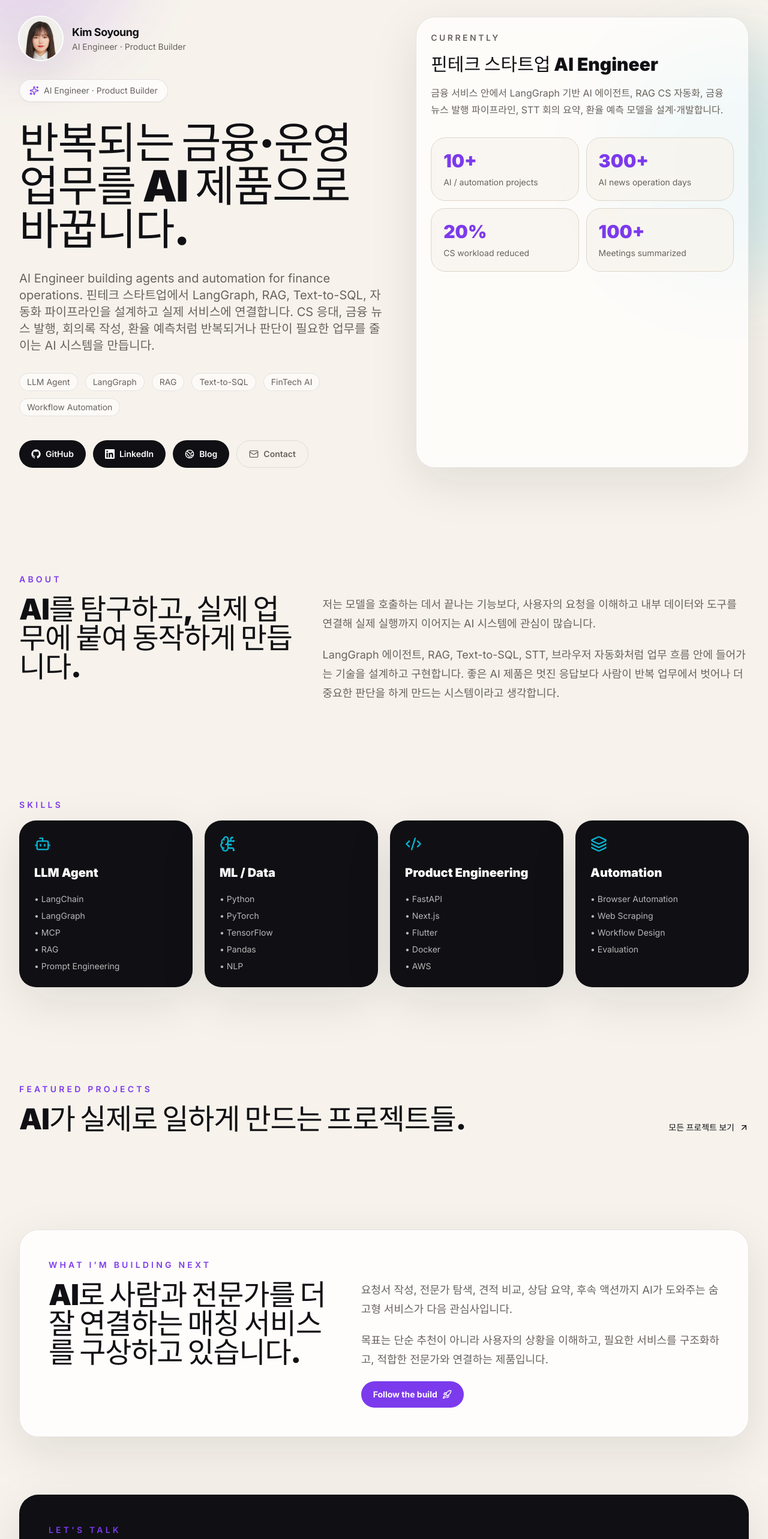
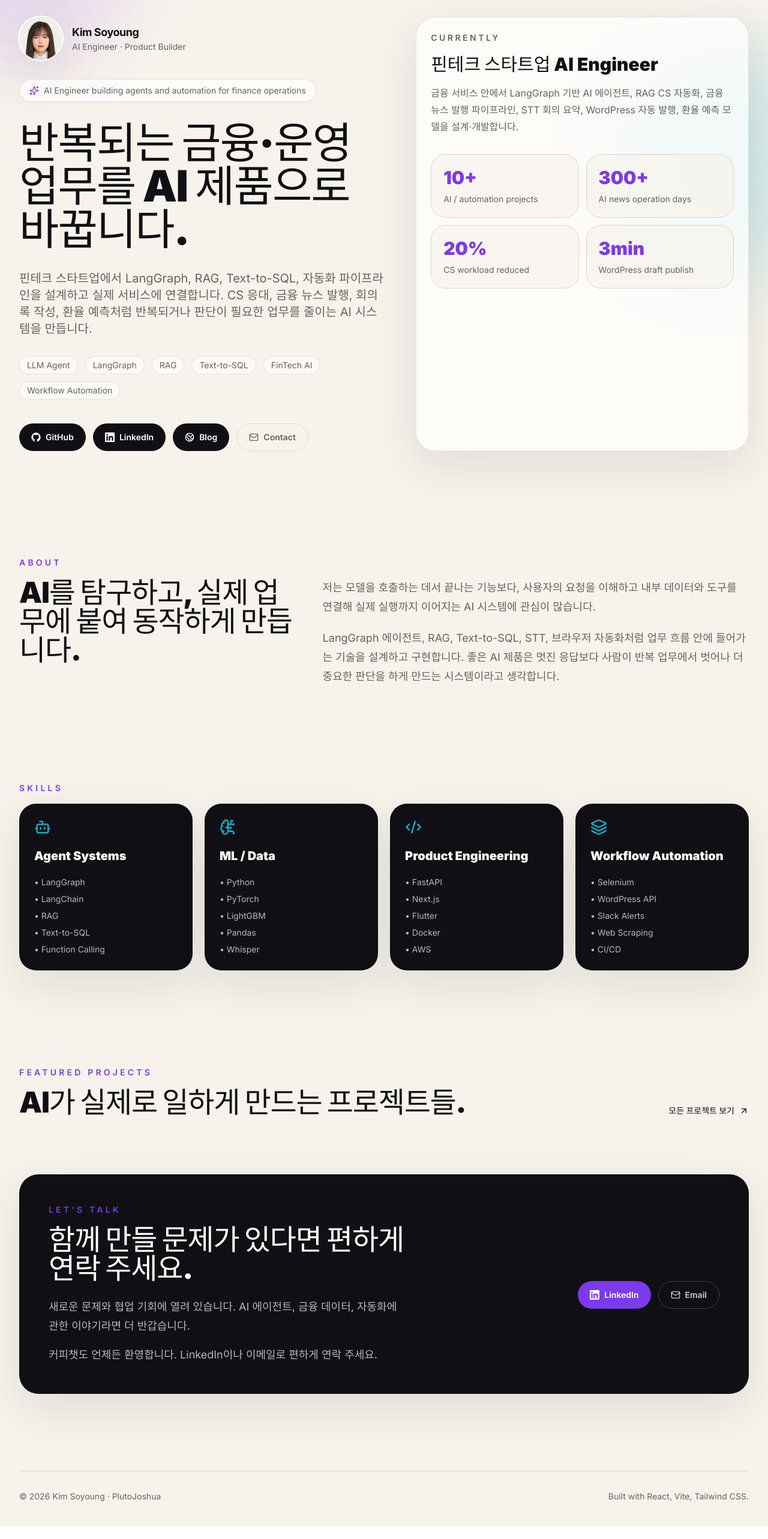
Before and after one commit to PlutoJoshua/PlutoJoshua.github.io, a React (Vite) app: page / in a window 1280 px wide. Shown: the part 120-2686 px from the top of the page at 60% size. After the commit the page ends 2665 px from the top, so only its background shows below. Built offline with nearby package versions, Linux system fonts and the light colour scheme; a web font is replaced by a local one.

Commit message:
content: simplify homepage and skills

```diff
--- a/src/data/profile.js
+++ b/src/data/profile.js
@@ -3,10 +3,10 @@ export const profile = {
   name: 'Kim Soyoung',
   handle: 'PlutoJoshua',
   role: 'AI Engineer · Product Builder',
-  badge: 'AI Engineer · Product Builder',
+  badge: 'AI Engineer building agents and automation for finance operations',
   headline: '반복되는 금융·운영 업무를 AI 제품으로 바꿉니다.',
   intro:
-    'AI Engineer building agents and automation for finance operations. 핀테크 스타트업에서 LangGraph, RAG, Text-to-SQL, 자동화 파이프라인을 설계하고 실제 서비스에 연결합니다. CS 응대, 금융 뉴스 발행, 회의록 작성, 환율 예측처럼 반복되거나 판단이 필요한 업무를 줄이는 AI 시스템을 만듭니다.',
+    '핀테크 스타트업에서 LangGraph, RAG, Text-to-SQL, 자동화 파이프라인을 설계하고 실제 서비스에 연결합니다. CS 응대, 금융 뉴스 발행, 회의록 작성, 환율 예측처럼 반복되거나 판단이 필요한 업무를 줄이는 AI 시스템을 만듭니다.',
   heroTags: ['LLM Agent', 'LangGraph', 'RAG', 'Text-to-SQL', 'FinTech AI', 'Workflow Automation'],
 };
 
@@ -15,14 +15,14 @@ export const currently = {
   label: 'Currently',
   title: '핀테크 스타트업 AI Engineer',
   description:
-    '금융 서비스 안에서 LangGraph 기반 AI 에이전트, RAG CS 자동화, 금융 뉴스 발행 파이프라인, STT 회의 요약, 환율 예측 모델을 설계·개발합니다.',
+    '금융 서비스 안에서 LangGraph 기반 AI 에이전트, RAG CS 자동화, 금융 뉴스 발행 파이프라인, STT 회의 요약, WordPress 자동 발행, 환율 예측 모델을 설계·개발합니다.',
 };
 
 export const metrics = [
   ['10+', 'AI / automation projects'],
   ['300+', 'AI news operation days'],
   ['20%', 'CS workload reduced'],
-  ['100+', 'Meetings summarized'],
+  ['3min', 'WordPress draft publish'],
 ];
 
 // About 페이지 본문.
--- a/src/data/skills.js
+++ b/src/data/skills.js
@@ -1,7 +1,7 @@
 // 스킬 카드. icon은 문자열 key - SkillCard에서 lucide 컴포넌트로 매핑.
 export const skills = [
-  { title: 'LLM Agent', items: ['LangChain', 'LangGraph', 'MCP', 'RAG', 'Prompt Engineering'], icon: 'Bot' },
-  { title: 'ML / Data', items: ['Python', 'PyTorch', 'TensorFlow', 'Pandas', 'NLP'], icon: 'BrainCircuit' },
+  { title: 'Agent Systems', items: ['LangGraph', 'LangChain', 'RAG', 'Text-to-SQL', 'Function Calling'], icon: 'Bot' },
+  { title: 'ML / Data', items: ['Python', 'PyTorch', 'LightGBM', 'Pandas', 'Whisper'], icon: 'BrainCircuit' },
   { title: 'Product Engineering', items: ['FastAPI', 'Next.js', 'Flutter', 'Docker', 'AWS'], icon: 'Code2' },
-  { title: 'Automation', items: ['Browser Automation', 'Web Scraping', 'Workflow Design', 'Evaluation'], icon: 'Layers3' },
+  { title: 'Workflow Automation', items: ['Selenium', 'WordPress API', 'Slack Alerts', 'Web Scraping', 'CI/CD'], icon: 'Layers3' },
 ];
--- a/src/pages/About.jsx
+++ b/src/pages/About.jsx
@@ -1,6 +1,6 @@
 import { Link } from 'react-router-dom';
-import { ArrowUpRight, Globe2, Mail, Rocket, Sparkles } from 'lucide-react';
-import { profile, currently, metrics, about, buildingNext, contact, links } from '../data/profile';
+import { ArrowUpRight, Globe2, Mail, Sparkles } from 'lucide-react';
+import { profile, currently, metrics, about, contact, links } from '../data/profile';
 import { skills } from '../data/skills';
 import SectionLabel from '../components/SectionLabel';
 import Pill from '../components/Pill';
@@ -31,8 +31,8 @@ export default function About() {
               <p className="text-sm text-muted dark:text-muted-d">{profile.role}</p>
             </div>
           </div>
-          <div className="mb-8 inline-flex items-center gap-2 rounded-full border border-ink/10 bg-white/70 px-4 py-2 text-sm text-muted shadow-sm backdrop-blur dark:border-line-d dark:bg-paper-d/70 dark:text-muted-d">
-            <Sparkles className="h-4 w-4 text-accent" />
+          <div className="mb-8 inline-flex max-w-full items-center gap-2 rounded-full border border-ink/10 bg-white/70 px-4 py-2 text-sm text-muted shadow-sm backdrop-blur dark:border-line-d dark:bg-paper-d/70 dark:text-muted-d">
+            <Sparkles className="h-4 w-4 shrink-0 text-accent" />
             {profile.badge}
           </div>
           <h1 className="max-w-4xl text-5xl font-black leading-[0.95] tracking-tight sm:text-6xl lg:text-7xl">
@@ -119,27 +119,6 @@ export default function About() {
         </div>
       </section>
 
-      {/* Building next */}
-      <section className="relative mx-auto max-w-7xl px-6 py-20 lg:px-8">
-        <div className="rounded-[2rem] border border-ink/10 bg-white/80 p-8 shadow-soft backdrop-blur dark:border-line-d dark:bg-paper-d/80 lg:p-12">
-          <SectionLabel>What I’m Building Next</SectionLabel>
-          <div className="grid gap-8 lg:grid-cols-[0.9fr_1.1fr]">
-            <h2 className="text-4xl font-black tracking-tight sm:text-5xl">{buildingNext.heading}</h2>
-            <div className="space-y-5 text-lg leading-8 text-muted dark:text-muted-d">
-              {buildingNext.paragraphs.map((p) => (
-                <p key={p}>{p}</p>
-              ))}
-              <a
-                href={buildingNext.cta.href}
-                className="inline-flex items-center gap-2 rounded-full bg-accent px-5 py-3 text-sm font-bold text-white hover:bg-ink dark:hover:bg-paper dark:hover:text-ink"
-              >
-                {buildingNext.cta.label} <Rocket className="h-4 w-4" />
-              </a>
-            </div>
-          </div>
-        </div>
-      </section>
-
       {/* Let's talk */}
       <section className="relative mx-auto max-w-7xl px-6 pb-20 pt-4 lg:px-8">
         <div className="rounded-[2rem] border border-ink/10 bg-ink p-8 text-white shadow-soft dark:border-line-d dark:bg-paper-d lg:p-12">
```
Also changed, not shown: 4 other files (tests, documents, lock files or other folders).
